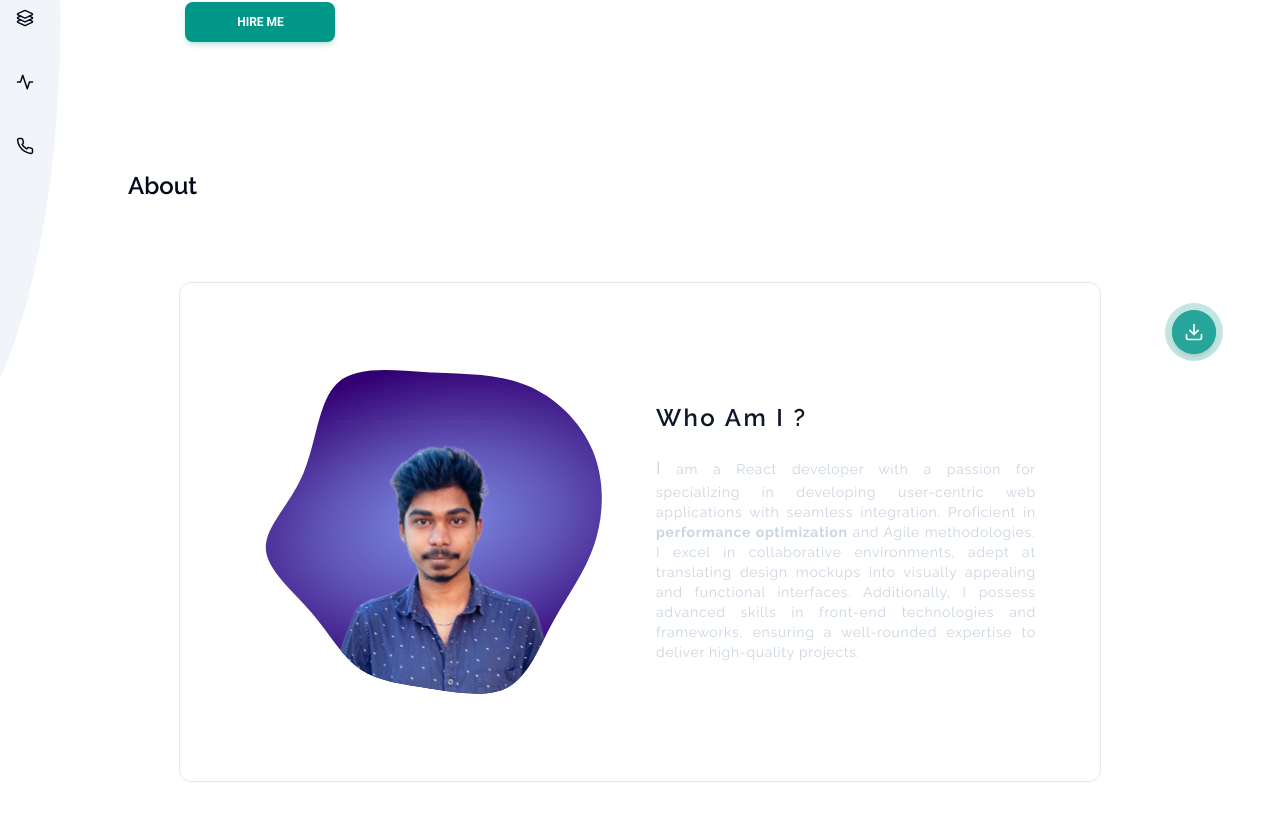
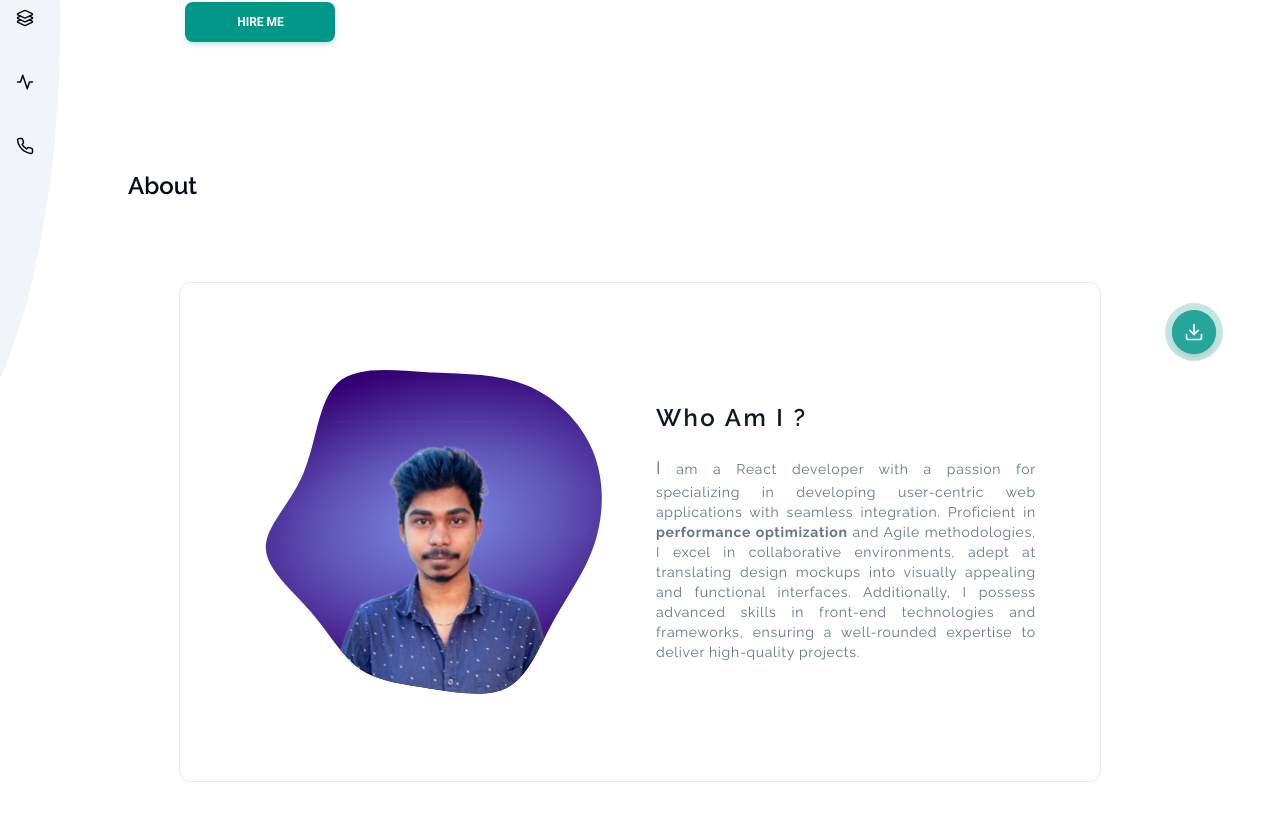
Before and after one commit to sathish-s-dev/portfolio-next, a Next.js app: page / in a window 1280 px wide. Shown: the part 382-1202 px from the top of the page. Built offline with nearby package versions, Linux system fonts and the light colour scheme; no server answers.

Commit message:
style: about section contrast fix

```diff
--- a/components/about/about-section.tsx
+++ b/components/about/about-section.tsx
@@ -28,7 +28,7 @@ const AboutSection = () => {
             <Heading className="tracking-wide md:tracking-widest py-0 text-primary self-start">
               Who Am I ?
             </Heading>
-            <p className="tracking-wide md:tracking-wider text-justify text-xs first-letter:text-lg sm:text-sm text-secondary-foreground text-slate-300">
+            <p className="tracking-wide md:tracking-wider text-justify text-xs first-letter:text-lg sm:text-sm text-slate-500 dark:text-slate-300">
               I am a React developer with a passion for specializing in
               developing user-centric web applications with seamless
               integration. Proficient in{" "}
```
